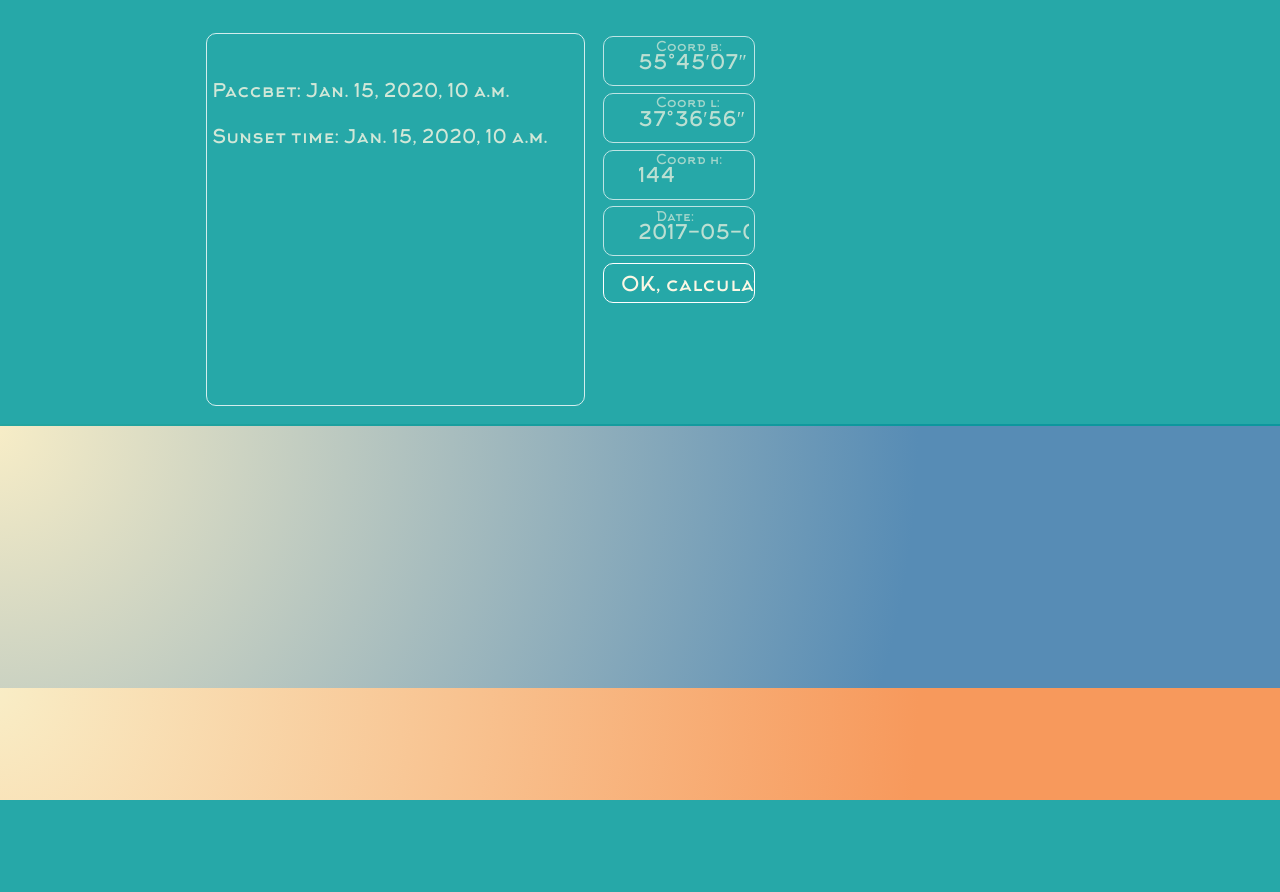
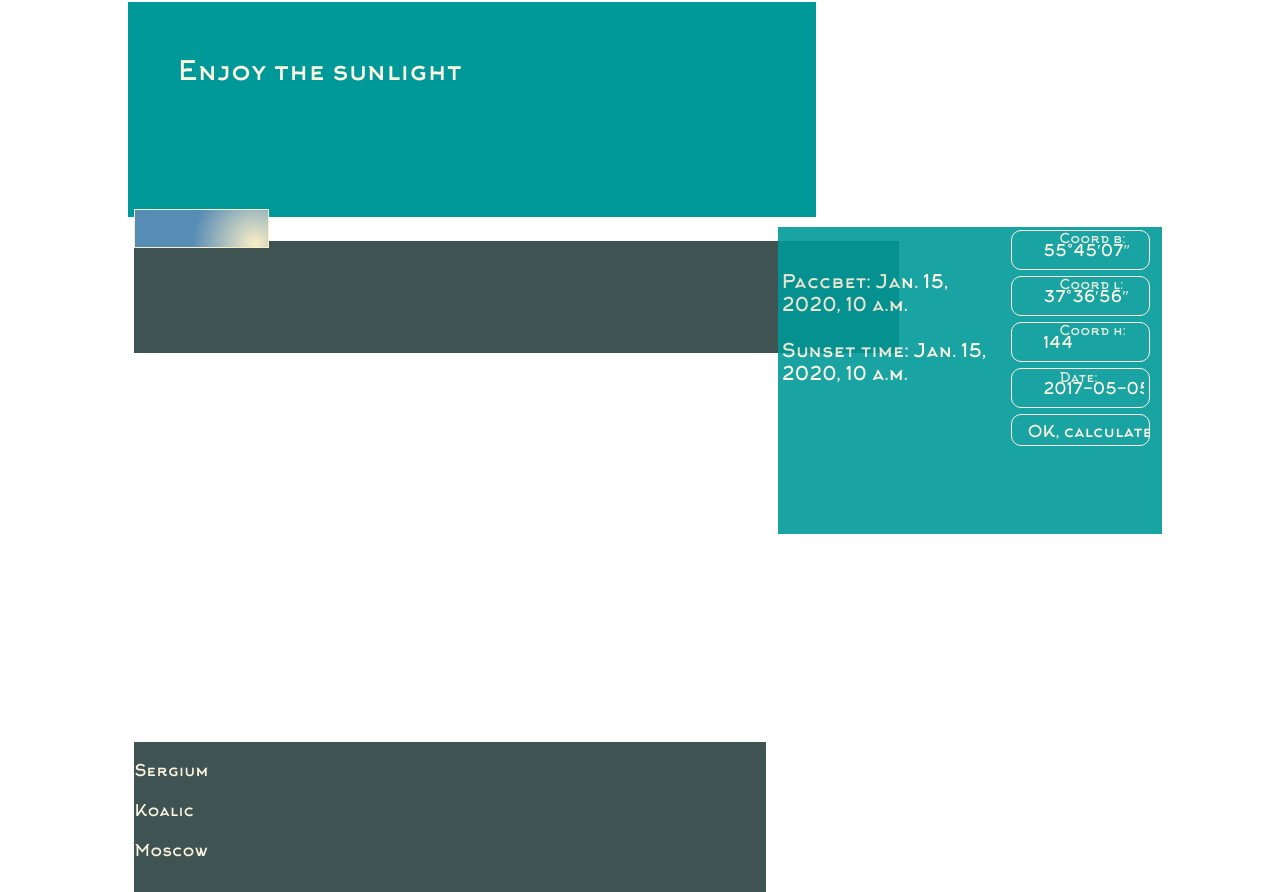
Before and after one commit to vetakim/WhetherDawn, a Django app: template WhetherDawn/WhetherDawnUp/templates/WhetherDawnUp/input.html in a window 1280 px wide. Before the commit the page ends 800 px from the top, so only its background shows below. Run offline with Django 3.2, Linux system fonts and the light colour scheme; tables that the repository leaves empty hold one stand-in row (values such as "Sample post"); the template is opened without the code that fills it: values that come from a table or form of the project are taken from there, most other values are stand-ins (such as "Sample title", 1, 10 or a date in 2020).

Commit message:
styles are broken thanks to criticans

```diff
--- a/WhetherDawn/WhetherDawnUp/templates/WhetherDawnUp/base.html
+++ b/WhetherDawn/WhetherDawnUp/templates/WhetherDawnUp/base.html
@@ -8,42 +8,19 @@
     <link rel="stylesheet" type="text/css" href="{% static "plain.css" %}">
 
 </head>
-<body onresize="contentLifting()" onload="contentLifting()">
 
-    <div class="adorable rigid strip" id="cap" align="left">
-        <div id="moscow">
-            <script type="text/javascript">
-                drawMoscow();
-                setInterval( drawMoscow, 600000);
-            </script>
+<body>
+    <div class="wrapper">
+        <div class="content">
+            {% block content %}
+            {% endblock %}
         </div>
-        <div id="iodata">
-            <form action="" method="post">
-                {% csrf_token %}
-                <div class="idata">
-                    {% for field in form %}
-                    <div class="idataitem">
-                        {{ field.label_tag }} {{ field }}
-                    </div>
-                    {% endfor %}
-                    <div class="idataitem">
-                        <input type=submit value='OK, calculate' id="ok"> </input>
-                    </div>
-                </div>
 
-                <div class="odata">
-                    <p>
-                    <br> Рассвет: {{ results.time_rise }} </br>
-                    <br> Sunset time:  {{ results.time_set }} </br>
-                    </p>
-                </div>
-            </form>
-        </div>
-    </div>
-
-    <div id="content">
-        {% block content %}
-        {% endblock %}
+        <footer class="dark-gray">
+            <br> Sergium </br>
+            <br> Koalic </br>
+            <br> Moscow </br>
+        </footer>
     </div>
 
 </body>
--- a/WhetherDawn/WhetherDawnUp/templates/WhetherDawnUp/input.html
+++ b/WhetherDawn/WhetherDawnUp/templates/WhetherDawnUp/input.html
@@ -1,7 +1,40 @@
 {% extends "WhetherDawnUp/base.html" %}
 {% block content %}
 {% load static %}
+
+<header class="adorable strip" id="cap" align="left">
+    Enjoy the sunlight
+</header>
+<div class="adorable" id="iodata">
+    <form action="" method="post">
+        {% csrf_token %}
+        <div class="idata">
+            {% for field in form %}
+            <div class="idataitem">
+                {{ field.label_tag }} {{ field }}
+            </div>
+            {% endfor %}
+            <div class="idataitem">
+                <input type=submit value='OK, calculate' id="ok"> </input>
+            </div>
+        </div>
+
+        <div class="odata">
+            <p>
+            <br> Рассвет: {{ results.time_rise }} </br>
+            <br> Sunset time:  {{ results.time_set }} </br>
+            </p>
+        </div>
+    </form>
+</div>
+
 <div class="blue strip">
+    <div id="moscow">
+        <script type="text/javascript">
+drawMoscow();
+setInterval( drawMoscow, 600000);
+        </script>
+    </div>
     <div id="peter">
         <script type="text/javascript">
 var pdata = getWeatherData(498817, 0, 0);
@@ -10,8 +43,7 @@
         </script>
     </div>
 </div>
-
-<div class="orange strip">
+<div class="dark-gray narrow strip">
     <div id="nurlat">
         <script type="text/javascript">
 var ndata = getWeatherData(516716, 0, 0);
@@ -21,13 +53,4 @@
     </div>
 </div>
 
-<div class="dark-adorable strip">
-</div>
-
-<div class="gray strip">
-</div>
-
-<div class="light-gray strip">
-</div>
-
 {% endblock %}
--- a/WhetherDawn/static/plain.css
+++ b/WhetherDawn/static/plain.css
@@ -1,14 +1,14 @@
 /*colorschemes:*/
 .blue {
-    background: radial-gradient(circle farthest-corner at 0% 0%, #f9eec7, rgb( 87, 140, 181 ), rgb( 87, 140 ,181 ));
+    background: radial-gradient(circle farthest-corner at 90% 90%, #f9eec7, rgb( 87, 140, 181 ), rgb( 87, 140 ,181 ));
     /*background: rgba( 87, 140, 181, 1);*/
 }
 .gray { background: rgba(166, 171, 181, 1) }
+.dark-gray { background: #3F5353 }
 .light-gray { background: rgba(212, 217, 219, 1) }
 .orange {
-    /*color: white;*/
-    background: radial-gradient(circle farthest-corner at 0px 0px, #f9eec7, rgb(247, 153,  92), rgb(247, 153,  92));
-    /*background: rgba(247, 153,  92, 1);*/
+    /*background: radial-gradient(circle farthest-corner at 0px 0px, #f9eec7, rgb(247, 153,  92), rgb(247, 153,  92));*/
+    background: rgba(247, 153,  92, 1);
 }
 .yellow { background: rgba(255, 255,  10, 1) }    /* Вторичный Цвет A */
 .marsh-green { background: rgba(133, 166, 122, 1) }
@@ -43,7 +43,9 @@
     font-family: Arkhip;
     src: url("./fonts/Arkhip_font.ttf");
 }
-
+html, body, .wrapper {
+    height: 100%;
+}
 * {
     font-family: Arkhip;
     font-size: 1em;
@@ -73,6 +75,12 @@
     color: inherit;
     overflow: hidden;
 }
+footer {
+    height: 150px;
+    width: 50%;
+    margin-top: -150px;
+    margin-left: 10%;
+}
 
 form {
     background: inherit;
@@ -93,14 +101,14 @@
     font-size: 10pt;
     padding-left: 30%;
     top: 12%;
-    opacity: 0.6;
+    opacity: 0.9;
 }
 input {
     position: relative;
     display: block;
     background: inherit;
     color: inherit;
-    opacity: 0.7;
+    /*opacity: 0.7;*/
     height: 2.5em;
     width: 90%;
     margin-top: 0px;
@@ -108,7 +116,7 @@
     padding: 3%;
     padding-left: 20%;
     padding-bottom: 0%;
-    border: 1pt solid white;
+    border: 1pt solid #FCF6E0;
     border-radius: 10px;
 }
 input[type=submit] {
@@ -130,17 +138,9 @@
     box-shadow: 0 0 5px #FCF6E0;
 }
 .strip {
-    position: relative;
-    display: block;
-    max-height: 50%;
-    height: 250px;
-    width: 110%;
+    height: 100%;
+    width: 100%;
     font-size: 20px;
-    margin: 1%;
-    margin-top: -1%;
-    margin-right: -1%;
-    margin-bottom: 0%;
-    margin-left: -1%;
     padding: 2%;
     padding-top: 1%;
     padding-right: 1%;
@@ -171,39 +171,54 @@
     left: 0px;
     z-index: 9;
 }
-
-#content {
-    width: 110%;
-    position: absolute;
-    top: 250px;
-    left: 0%;
+.narrow {
+    height: 100px;
+}
+.content {
+    /*position: relative;*/
+    /*display: block;*/
+    width: 50%;
+    left: 10%;
+    min-height: 100%;
+    padding-bottom: 90px;
+    margin-left: 10%;
+    /*height: calc( 100% - 350px );*/
+    /*margin-bottom: 1px;*/
+    /*margin-top:1px;*/
+    /*min-height: calc( 100% - 200px );*/
 }
 #cap {
-    opacity: 0.85;
-    padding: 5%;
-    padding-top: 2%;
-    padding-right: 2%;
-    padding-bottom: 1%;
-    padding-left: 10%;
-    height: 400px;
+    padding-top: 55px;
+    padding-bottom: 10px;
+    padding-left: 50px;
+    height: 150px;
+    margin: 1%;
+    margin-top: -1%;
+    margin-right: -1%;
+    margin-bottom: 0%;
+    margin-left: -1%;
+    font-size: 20pt;
 }
 #iodata {
-    height: 90%;
-    width: 40%;
-    float: left;
-    left: 5%;
-    margin: 1em;
+    position: fixed;
+    left: 60%;
+    height: 300px;
+    width: 30%;
+    margin: 10px;
+    opacity: 0.9;
+    z-index: 1000;
+    border-radius: 10px;
 }
 
 #iodata + div {
     position: relative;
     display: inline;
-    border: 1pt solid white;
+    border: 1pt solid #f9eec7;
 }
 
 .idata {
     float: right;
-    width: 30%;
+    width: 40%;
 }
 
 .idataitem {
@@ -216,15 +231,12 @@
 .odata {
     width: 65%;
     padding: 1%;
-    border: 1pt solid white;
-    border-radius: 10px;
     height: 100%;
-    opacity: 0.8;
 }
 
 .odata:hover {
-    transform: scale(1.01);
-    box-shadow: 0 0 1px 1px #FCF6E0;
+    /*transform: scale(1.01);*/
+    /*box-shadow: 0 0 1px 1px #FCF6E0;*/
 }
 .odata > p, br {
     font-size: 14pt;
```
Lines whose indentation alone changed are shown as unchanged.
